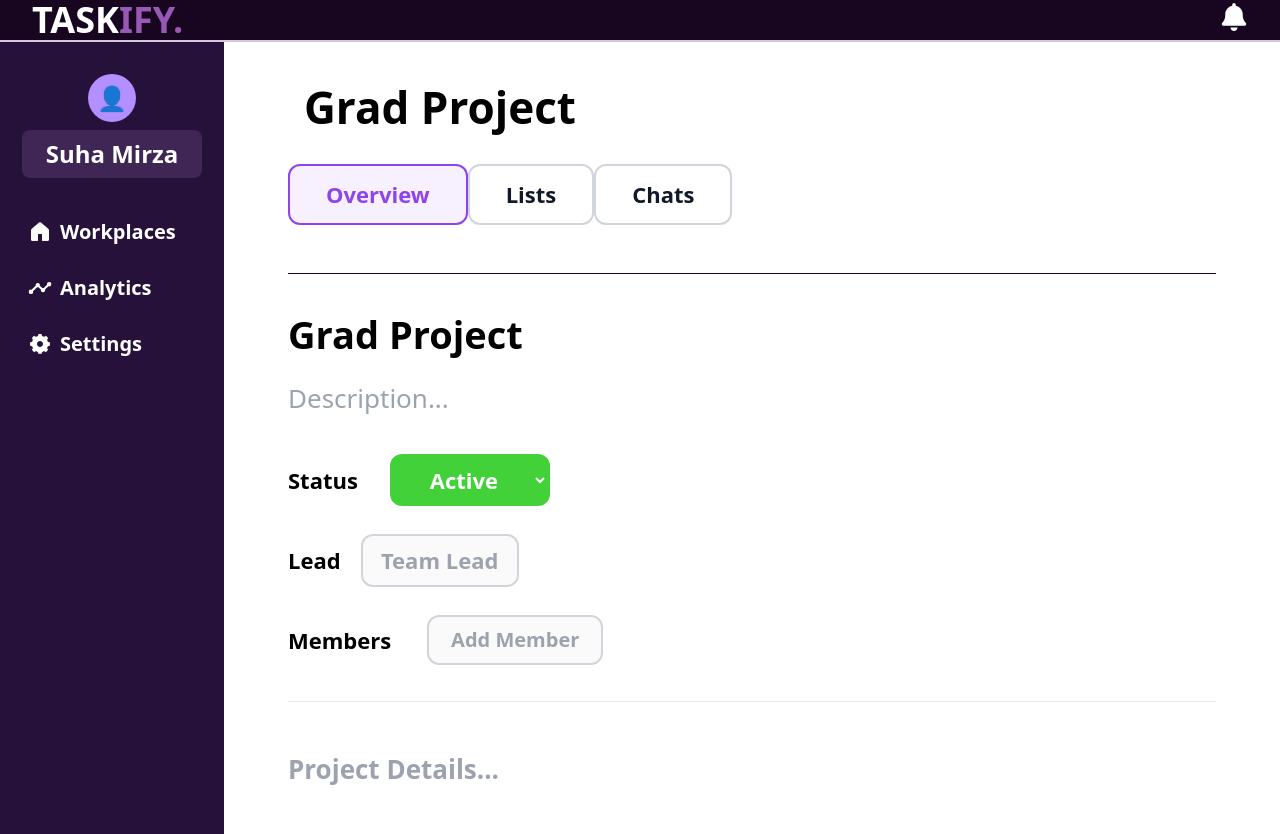
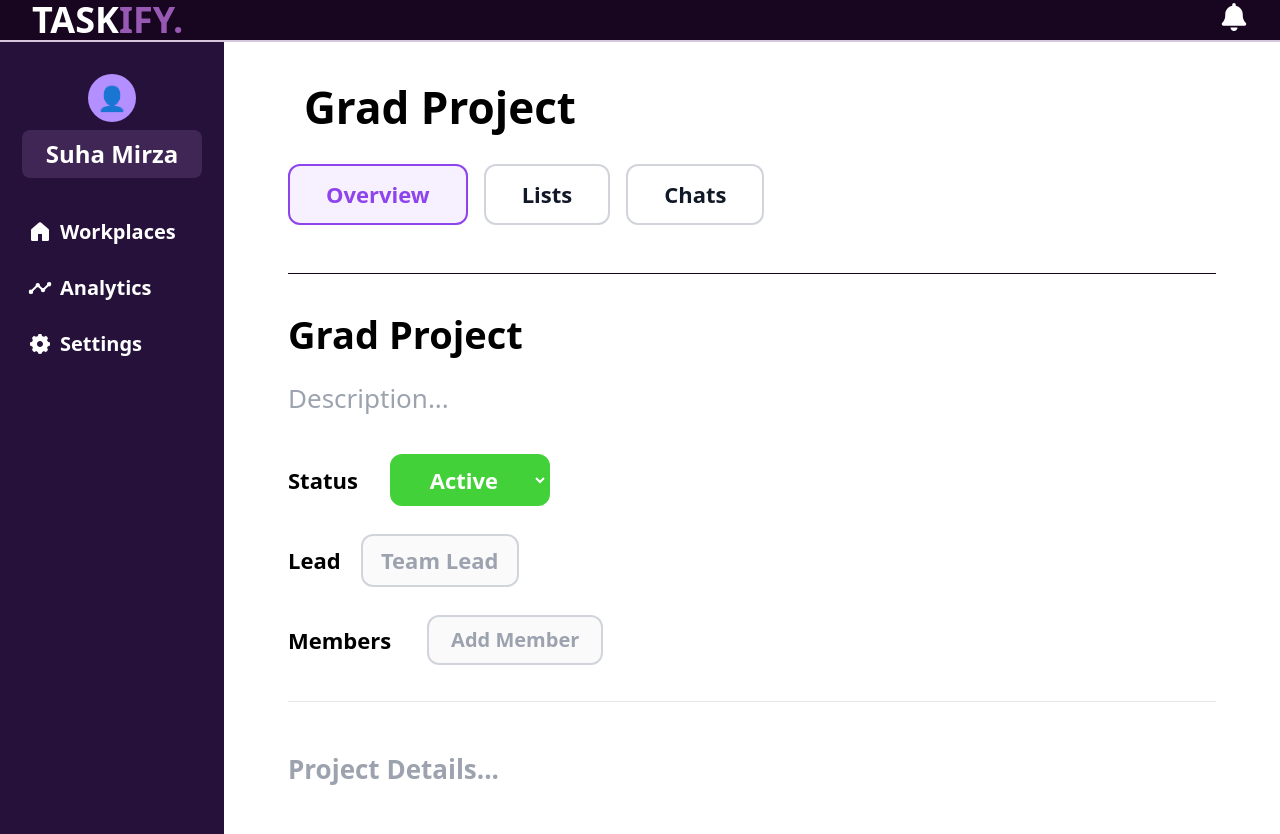
Before and after one commit to suhamirza/gradproject, a React (Vite) app: page /app/overview in a window 1280 px wide. Built offline with nearby package versions, Linux system fonts and the light colour scheme; the HTML template or start-up script is replaced by a standard one.

Commit message:
fixed margin between buttons

```diff
--- a/src/layouts/MainAppPageLayout.tsx
+++ b/src/layouts/MainAppPageLayout.tsx
@@ -61,13 +61,12 @@ const MainAppPageLayout: React.FC<MainAppPageLayoutProps> = ({ children }) => {
         </FadeContent>
       </div>
       {/* Navigation Buttons */}
-      <div className="flex gap-4 mb-12">
+      <div className="flex mb-12">
         <FadeContent>
-
-        {navButtons.map(btn => (
+        {navButtons.map((btn, idx) => (
           <button
             key={btn.key}
-            className={`px-9 py-3 rounded-xl border-2 hover:bg-[#f7f0ff] ${location.pathname.includes(btn.route) ? 'border-[#8e44ec] bg-[#f7f0ff] text-[#8e44ec] font-extrabold' : 'border-gray-300 bg-white text-gray-900 font-bold'} text-[1.375rem] transition`}
+            className={`px-9 py-3 rounded-xl border-2 hover:bg-[#f7f0ff] ${location.pathname.includes(btn.route) ? 'border-[#8e44ec] bg-[#f7f0ff] text-[#8e44ec] font-extrabold' : 'border-gray-300 bg-white text-gray-900 font-bold'} text-[1.375rem] transition${idx !== navButtons.length - 1 ? ' mr-4' : ''}`}
             onClick={() => navigate(btn.route)}
           >
             {btn.label}
```
